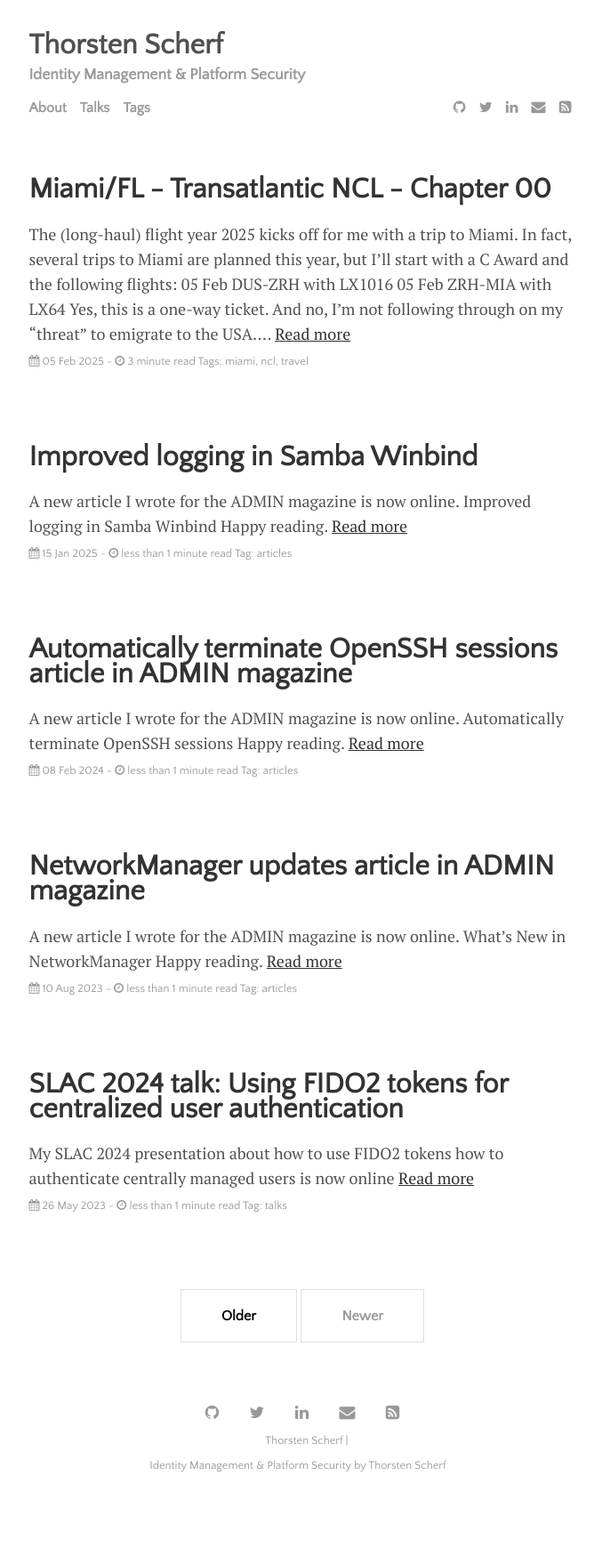
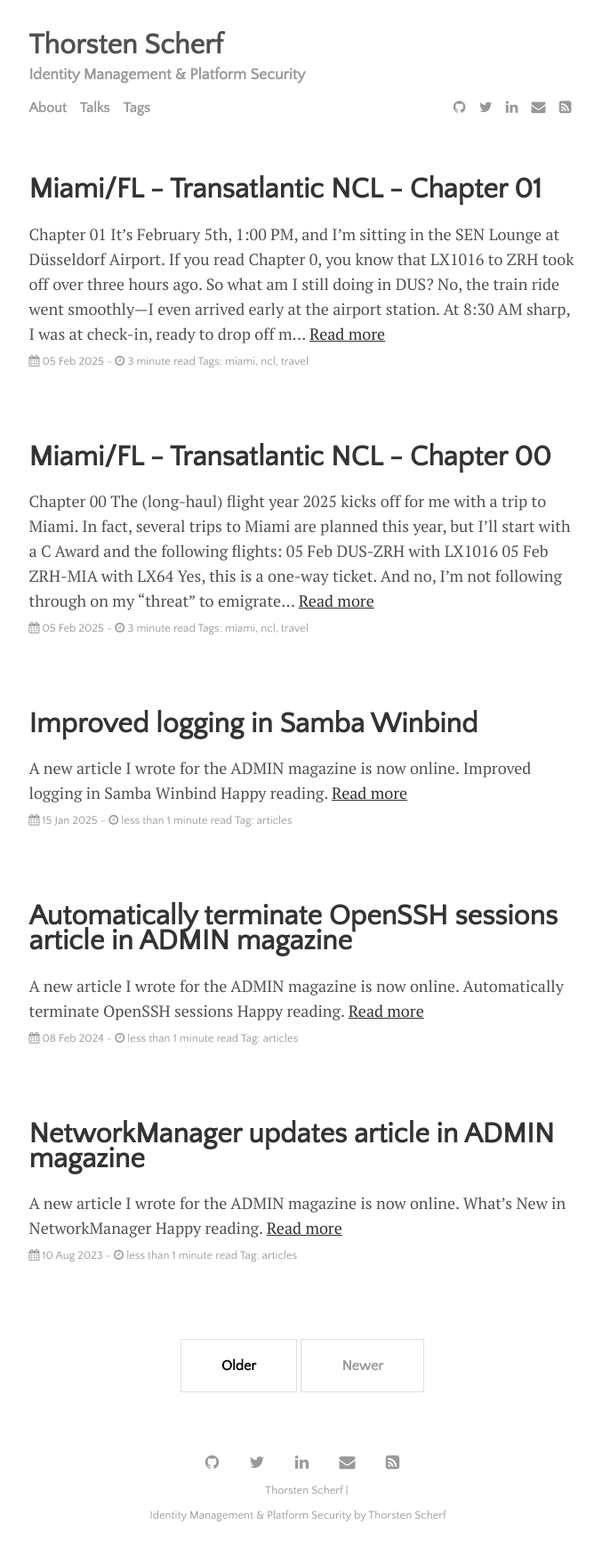
Before and after one commit to tscherf/tscherf.github.io, a Jekyll site: the page built from index.html, in a window 1280 px wide. Shown: the whole page at 89% size, without its empty margins (300-977 px from the left). Built offline with Jekyll 4.4.1, drawn with Linux system fonts in a browser that asks for light colours; the list of posts is cut into pages by our own code; before the commit the page ends 1693 px from its top, so only the background shows below that; part of the change alters nothing that is shown.

Commit message:
Miami: add chapter01

```diff
--- a/travel/_posts/2025-02-05-miami-chapter00.md
+++ b/travel/_posts/2025-02-05-miami-chapter00.md
@@ -5,6 +5,8 @@ date: 2025-02-05
 category: travel
 tags: travel miami ncl
 ---
+
+Chapter 00
 
 The (long-haul) flight year 2025 kicks off for me with a trip to Miami. In fact,
 several trips to Miami are planned this year, but I'll start with a C Award and
@@ -46,6 +48,8 @@ a deal for a Panorama View cabin. Yes, it’s like downgrading from First Class
 Economy, but we’ll see how it goes. As an NCL Platinum, I still get perks for
 embarkation and onboard.
 
+A Last-Minute Dental Emergency
+
 The day before departure, I suddenly felt pain in a tooth that was already
 scheduled for treatment. Of all times, it had to start hurting right before my
 trip. So, on 04 Feb in the afternoon, I went to my dentist, who gave me the bad
--- /dev/null
+++ b/travel/_posts/2025-02-05-miami-chapter01.md
@@ -0,0 +1,97 @@
+---
+layout: post
+title: "Miami/FL - Transatlantic NCL - Chapter 01"
+date: 2025-02-05
+category: travel
+tags: travel miami ncl
+---
+
+Chapter 01
+
+It’s February 5th, 1:00 PM, and I’m sitting in the SEN Lounge at Düsseldorf
+Airport. If you read Chapter 0, you know that LX1016 to ZRH took off over three
+hours ago. So what am I still doing in DUS?
+
+No, the train ride went smoothly—I even arrived early at the airport station. At
+8:30 AM sharp, I was at check-in, ready to drop off my luggage. The agent at the
+counter asked for my ESTA, which is valid until the end of February 2025. No
+problem—I showed her the digital copy on my phone.
+
+But then… she couldn’t issue my ticket. She asked a colleague for help, and I
+was redirected to another counter. Then came the bad news: my ESTA had been
+revoked and was no longer valid. No ESTA, no ticket.
+
+The Next Problem
+
+Great, just one day after my root canal drama, another problem to deal with. But
+I stayed optimistic—I couldn’t understand why my ESTA was revoked, but since I
+also have Global Entry, I figured, no big deal—I’ll just apply for a new ESTA.
+
+Most of the time, ESTA applications get approved automatically within minutes.
+So at 8:40 AM, I completed the payment for a new application and started
+refreshing the U.S. Customs website every 10 seconds.
+
+Then the next shock: "Application under manual review." 🤯
+
+At that moment, I had 25 minutes until boarding, and my suitcase was still next
+to me. This was going to be tight. I tried to stay calm and increased my refresh
+rate to every five seconds. But after 15 minutes, my Authorization Pending
+Review status was practically burned into my retina.
+
+Nothing changed. The flight closed, and I had no chance of making it to ZRH.
+
+A Last-Minute Approval—Too Late
+
+Annoyed, I headed toward Starbucks for a latte and to call the SEN hotline.
+While riding the long escalator upstairs, I checked my email one more time.
+
+And there it was—an email from U.S. Customs:
+
+🚨 "Status update for your ESTA application."
+
+At this point, I was a pro at refreshing, and boom—my ESTA was approved, just 60
+minutes after applying.
+
+Forget the Starbucks latte — I sprinted back to check-in. By now, it was 10:00
+AM, and LX1016 was either in the air or on the runway. The check-in agent told
+me there was still a way to get to MIA on the same day via MUC and ORD, but he
+couldn’t rebook me because ESTA issues are the passenger’s responsibility. Fair
+enough, but since I had never received any notice that my ESTA was revoked, I
+had hoped for some flexibility from LH. No luck.
+
+The Battle with Lufthansa Customer Service
+
+Calling the SEN hotline only increased my frustration. The first agent was a
+disaster—he gave me completely wrong information, so I just ended the call after
+five minutes. I was already frustrated, and I had zero patience for
+incompetence.
+
+I tried again, hoping to get a competent agent this time.
+
+And finally—light at the end of the tunnel!
+
+The second agent knew exactly what to do and gave me several rebooking options.
+Unfortunately, by 10:10 AM, there was no way to reach ZRH in time for LX064, and
+there were no other same-day options to Miami in Business Class.
+
+Ultimately, I was rebooked onto:
+
+* Feb 5, 18:30 – DUS-ZRH on LX1025
+* Feb 6, 12:50 – ZRH-MIA on LX64
+
+So, my long-haul flight was delayed by a day. I’d take a 29-year-old A320
+(HB-IJI) to ZRH tonight and spend the night at the Hilton Airport Zurich. My
+trip was back on track, but I’d arrive in Miami a day late and spend an extra
+night in Zurich.
+
+Unfortunately, my favorite seat on the 777 was already taken—4A was gone, so I
+had to settle for 4K.
+
+Since I had packed plenty of work for the trip (I needed something to do on all
+those long sea days), I decided to stay at DUS and make the most of my SEN
+lounge access while getting some work done. 🤣
+
+One thing still bothered me—why was my ESTA revoked? And why was my new
+application manually reviewed instead of instantly approved?
+
+To be continued…
```
